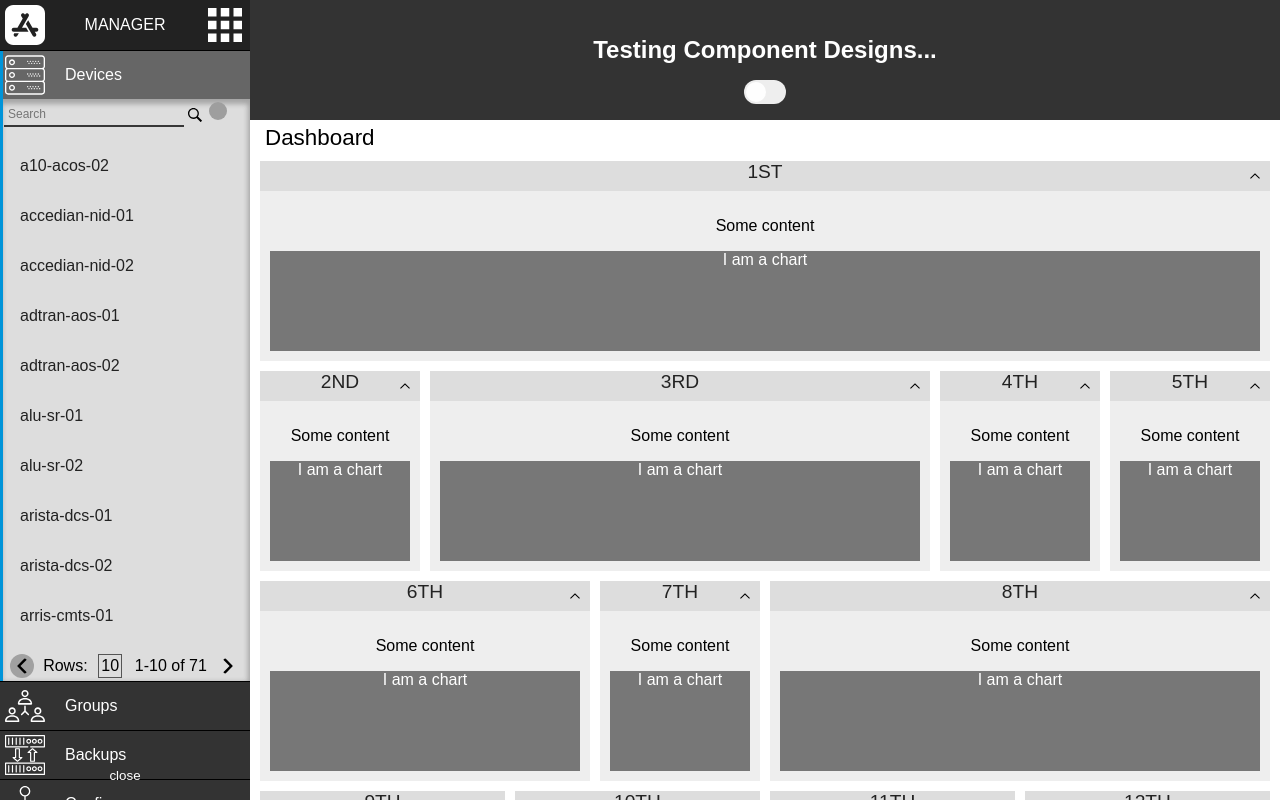
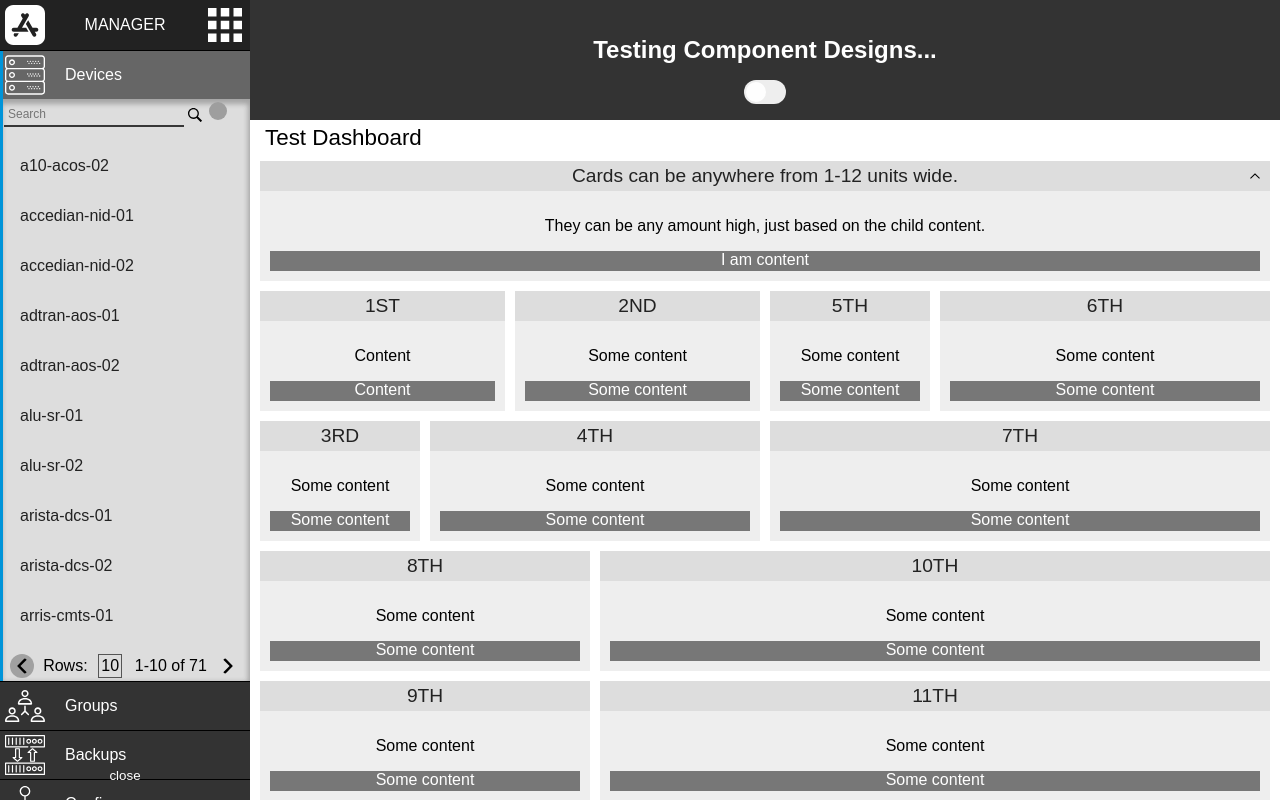
Before and after one commit to AndyTuttle12/ux_sandbox, a React (Create React App) app: page / in a window 1280 px wide. Built offline with nearby package versions, Linux system fonts and the light colour scheme; grey boxes are pictures that could not be loaded.

Commit message:
Added futher concept of CardAreas and optional fixed heights and optional collapsible state.

```diff
--- a/src/App.jsx
+++ b/src/App.jsx
@@ -3,6 +3,7 @@ import './App.css';
 import Nav from './components/NavPanel';
 import Switch from './components/SwitchInput';
 import CardDashboard from './components/CardDashboard';
+import CardArea from './components/CardArea';
 import Card from './components/Card';
 
 class App extends Component {
@@ -27,55 +28,73 @@ class App extends Component {
           <Switch disabled onChange={e => e}/>
         </header>
         <div className="App-body">
-          <CardDashboard title="Dashboard">
-            <Card title="1ST" spanWidth={12}>
+          <CardDashboard title="Test Dashboard">
+            <Card title="Cards can be anywhere from 1-12 units wide." spanWidth={12} collapsible>
+              <p>They can be any amount high, just based on the child content.</p>
+              <div style={{ width: '100%', height: '20px', backgroundColor: '#777', color: '#fff'}}>I am content</div>
+            </Card>
+
+            <CardArea spanWidth={6} direction="row">
+              <Card title="1ST" areaWidth={6} spanWidth={3}>
+                <p>Content</p>
+                <div style={{ width: '100%', height: '20px', backgroundColor: '#777', color: '#fff'}}>Content</div>
+              </Card>
+              <Card title="2ND" areaWidth={6} spanWidth={3}>
                 <p>Some content</p>
-              <div style={{ width: '100%', height: '100px', backgroundColor: '#777', color: '#fff'}}>I am a chart</div>
+                <div style={{ width: '100%', height: '20px', backgroundColor: '#777', color: '#fff'}}>Some content</div>
               </Card>
-            <Card title="2ND" spanWidth={2}>
+              <Card title="3RD" areaWidth={6} spanWidth={2}>
                 <p>Some content</p>
-              <div style={{ width: '100%', height: '100px', backgroundColor: '#777', color: '#fff'}}>I am a chart</div>
+                <div style={{ width: '100%', height: '20px', backgroundColor: '#777', color: '#fff'}}>Some content</div>
               </Card>
-            <Card title="3RD" spanWidth={6}>
+              <Card title="4TH" areaWidth={6} spanWidth={4}>
                 <p>Some content</p>
-              <div style={{ width: '100%', height: '100px', backgroundColor: '#777', color: '#fff'}}>I am a chart</div>
+                <div style={{ width: '100%', height: '20px', backgroundColor: '#777', color: '#fff'}}>Some content</div>
               </Card>
-            <Card title="4TH" spanWidth={2}>
+            </CardArea>
+
+            <CardArea spanWidth={6} direction="row">
+              <Card title="5TH" areaWidth={6} spanWidth={2}>
                 <p>Some content</p>
-              <div style={{ width: '100%', height: '100px', backgroundColor: '#777', color: '#fff'}}>I am a chart</div>
+                <div style={{ width: '100%', height: '20px', backgroundColor: '#777', color: '#fff'}}>Some content</div>
               </Card>
-            <Card title="5TH" spanWidth={2}>
+              <Card title="6TH" areaWidth={6} spanWidth={4}>
                 <p>Some content</p>
-              <div style={{ width: '100%', height: '100px', backgroundColor: '#777', color: '#fff'}}>I am a chart</div>
+                <div style={{ width: '100%', height: '20px', backgroundColor: '#777', color: '#fff'}}>Some content</div>
               </Card>
-            <Card title="6TH" spanWidth={4}>
+              <Card title="7TH" areaWidth={6} spanWidth={6}>
                 <p>Some content</p>
-              <div style={{ width: '100%', height: '100px', backgroundColor: '#777', color: '#fff'}}>I am a chart</div>
+                <div style={{ width: '100%', height: '20px', backgroundColor: '#777', color: '#fff'}}>Some content</div>
               </Card>
-            <Card title="7TH" spanWidth={2}>
+            </CardArea>
+
+            <CardArea spanWidth={4} direction="column">
+              <Card title="8TH" areaWidth={4} spanWidth={4}>
                 <p>Some content</p>
-              <div style={{ width: '100%', height: '100px', backgroundColor: '#777', color: '#fff'}}>I am a chart</div>
+                <div style={{ width: '100%', height: '20px', backgroundColor: '#777', color: '#fff'}}>Some content</div>
               </Card>
-            <Card title="8TH" spanWidth={6}>
+              <Card title="9TH" areaWidth={4} spanWidth={4}>
                 <p>Some content</p>
-              <div style={{ width: '100%', height: '100px', backgroundColor: '#777', color: '#fff'}}>I am a chart</div>
+                <div style={{ width: '100%', height: '20px', backgroundColor: '#777', color: '#fff'}}>Some content</div>
               </Card>
-            <Card title="9TH" spanWidth={3}>
+            </CardArea>
+
+            <CardArea spanWidth={8} direction="column">
+              <Card title="10TH" areaWidth={8} spanWidth={8}>
                 <p>Some content</p>
-              <div style={{ width: '100%', height: '100px', backgroundColor: '#777', color: '#fff'}}>I am a chart</div>
+                <div style={{ width: '100%', height: '20px', backgroundColor: '#777', color: '#fff'}}>Some content</div>
               </Card>
-            <Card title="10TH" spanWidth={3}>
+              <Card title="11TH" areaWidth={8} spanWidth={8}>
                 <p>Some content</p>
-              <div style={{ width: '100%', height: '100px', backgroundColor: '#777', color: '#fff'}}>I am a chart</div>
+                <div style={{ width: '100%', height: '20px', backgroundColor: '#777', color: '#fff'}}>Some content</div>
               </Card>
-            <Card title="11TH" spanWidth={3}>
+            </CardArea>
+
+            <Card title="12TH" spanWidth={12}>
               <p>Some content</p>
-              <div style={{ width: '100%', height: '100px', backgroundColor: '#777', color: '#fff'}}>I am a chart</div>
+              <div style={{ width: '100%', height: '20px', backgroundColor: '#777', color: '#fff'}}>Some content</div>
             </Card>
-            <Card title="12TH" spanWidth={3}>
-              <p>Some content</p>
-              <div style={{ width: '100%', height: '100px', backgroundColor: '#777', color: '#fff'}}>I am a chart</div>
-            </Card>
+
           </CardDashboard>
         </div>
         <Nav {...this.props} navOpen={navOpen} handleNav={this.handleNav} />
--- a/src/components/Card/index.jsx
+++ b/src/components/Card/index.jsx
@@ -6,8 +6,11 @@ import './style.css';
 export default class Card extends Component {
   static propTypes = {
     collapsed: PropTypes.bool,
+    collapsible: PropTypes.bool,
     spanWidth: PropTypes.number,
     spanHeight: PropTypes.number,
+    areaWidth: PropTypes.number,
+    areaHeight: PropTypes.number,
     title: PropTypes.string,
     children: PropTypes.instanceOf(Object).isRequired,
   };
@@ -30,6 +33,8 @@ export default class Card extends Component {
       props: {
         spanWidth,
         spanHeight,
+        areaWidth,
+        collapsible,
         title,
         children,
       },
@@ -42,20 +47,22 @@ export default class Card extends Component {
       <div
         className={`card-root`}
         style={{
-          width: `calc(${(spanWidth/12) * 100 + '%' || 'auto' } - 10px )`,
-          height: `calc(${(spanHeight/12) * 100 + '%' || 'auto'} - 10px )`
+          width: `calc(${(spanWidth/areaWidth || spanWidth/12) * 100 + '%' || 'auto' } - 10px )`,
+          height: `calc(${(spanHeight) * 150 + 'px' || 'auto'} - 10px )`
         }}
       >
         <div className="card-header">
           {title && (
             <span className="card-title">{title}</span>
           )}
+          {collapsible && (
             <button
               className={`card-btn ${!collapsed?'close':'open'}-btn`}
               onClick={handleCollapsed}
             >
               <img src={Arrow} alt="" />
             </button>
+          )}
         </div>
         {!collapsed && (
           <div className="card-body">
--- a/src/components/Card/style.css
+++ b/src/components/Card/style.css
@@ -20,7 +20,7 @@
 .card-title {
   font-size: 1.2em;
   text-align: left;
-  align-self: flex-start;
+  align-self: center;
 }
 
 .card-btn {
@@ -54,7 +54,7 @@
 
 .card-body {
   width: 100%;
-  height: 100%;
+  height: calc(100% - 30px);
   background-color: #eee;
   box-sizing: border-box;
   padding: 10px;
--- /dev/null
+++ b/src/components/CardArea/index.jsx
@@ -0,0 +1,36 @@
+import React, { Component } from 'react';
+import PropTypes from 'prop-types';
+import './style.css';
+
+export default class CardArea extends Component {
+  static propTypes = {
+    spanWidth: PropTypes.number,
+    spanHeight: PropTypes.number,
+    direction: PropTypes.string,
+    children: PropTypes.instanceOf(Object).isRequired,
+  };
+
+  render() {
+    const {
+      props: {
+        spanWidth,
+        spanHeight,
+        direction,
+        children,
+      },
+    } = this;
+
+    return (
+      <div
+        className={`card-area-root`}
+        style={{
+          width: `${(spanWidth/12) * 100 + '%' || 'auto' }`,
+          height: `${(spanHeight) * 150 + 'px' || 'auto'}`,
+          flexDirection: `${direction}`,
+        }}
+      >
+        {children}
+      </div>
+    );
+  }
+}
--- /dev/null
+++ b/src/components/CardArea/style.css
@@ -0,0 +1,4 @@
+.card-area-root {
+  display: flex;
+  flex-wrap: wrap;
+}
--- a/src/components/CardDashboard/index.jsx
+++ b/src/components/CardDashboard/index.jsx
@@ -21,13 +21,20 @@ export default class CardDashboard extends Component {
         className={`card-dashboard-root`}
       >
         {title && (
-          <div className="card-dashboard-header">
-            <div className="card-dashboard-title">{title}</div>
+          <React.Fragment>
+            <div className="card-dashboard-header">
+              <div className="card-dashboard-title">{title}</div>
+            </div>
+            <div className="card-dashboard-body">
+              {children}
+            </div>
+          </React.Fragment>
+        )}
+        {!title && (
+          <div className="card-dashboard-body alone">
+            {children}
           </div>
         )}
-        <div className="card-dashboard-body">
-          {children}
-        </div>
       </div>
     );
   }
--- a/src/components/CardDashboard/style.css
+++ b/src/components/CardDashboard/style.css
@@ -31,3 +31,8 @@
   flex-wrap: wrap;
   align-content: start;
 }
+
+.card-dashboard-body.alone {
+  height: calc(100% - 20px);
+  margin: 10px 0;
+}
```
Lines whose indentation alone changed are shown as unchanged.
